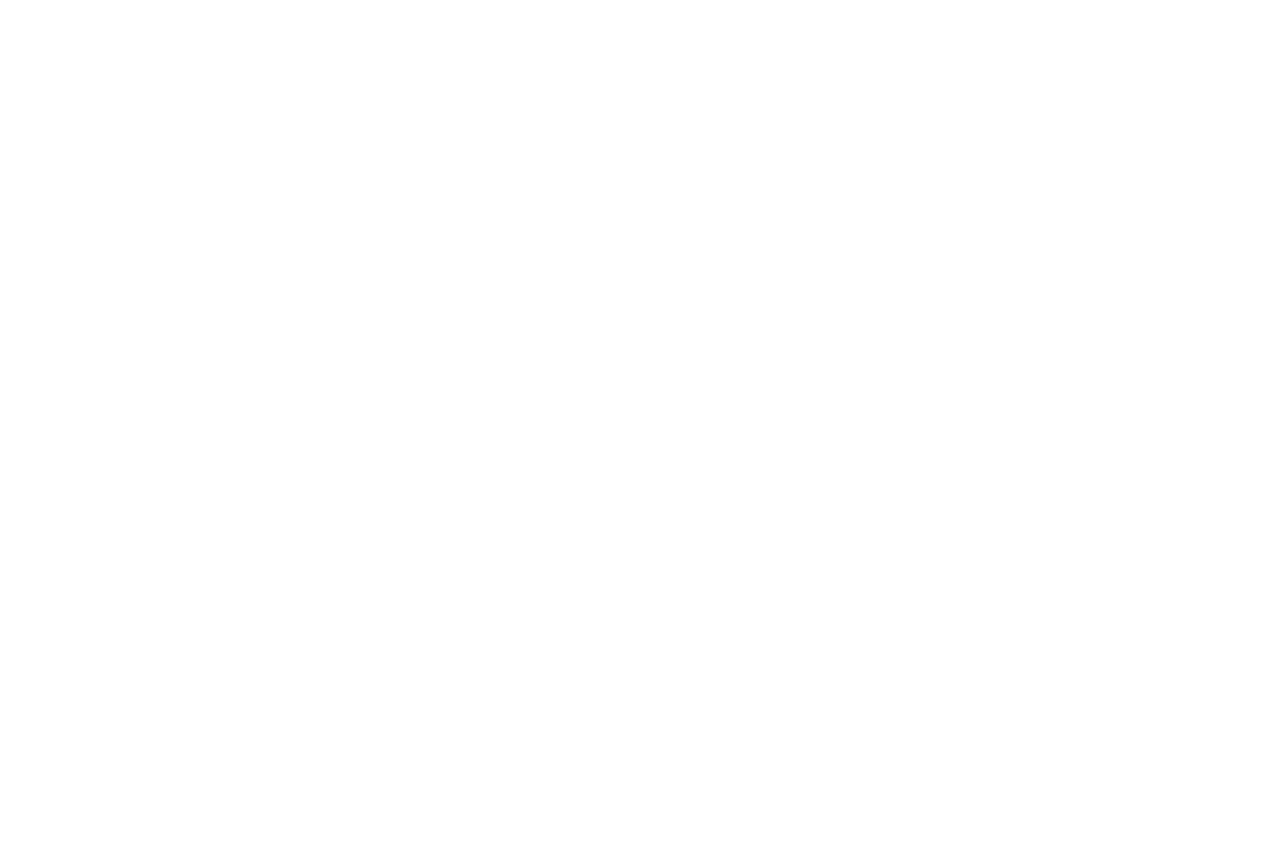
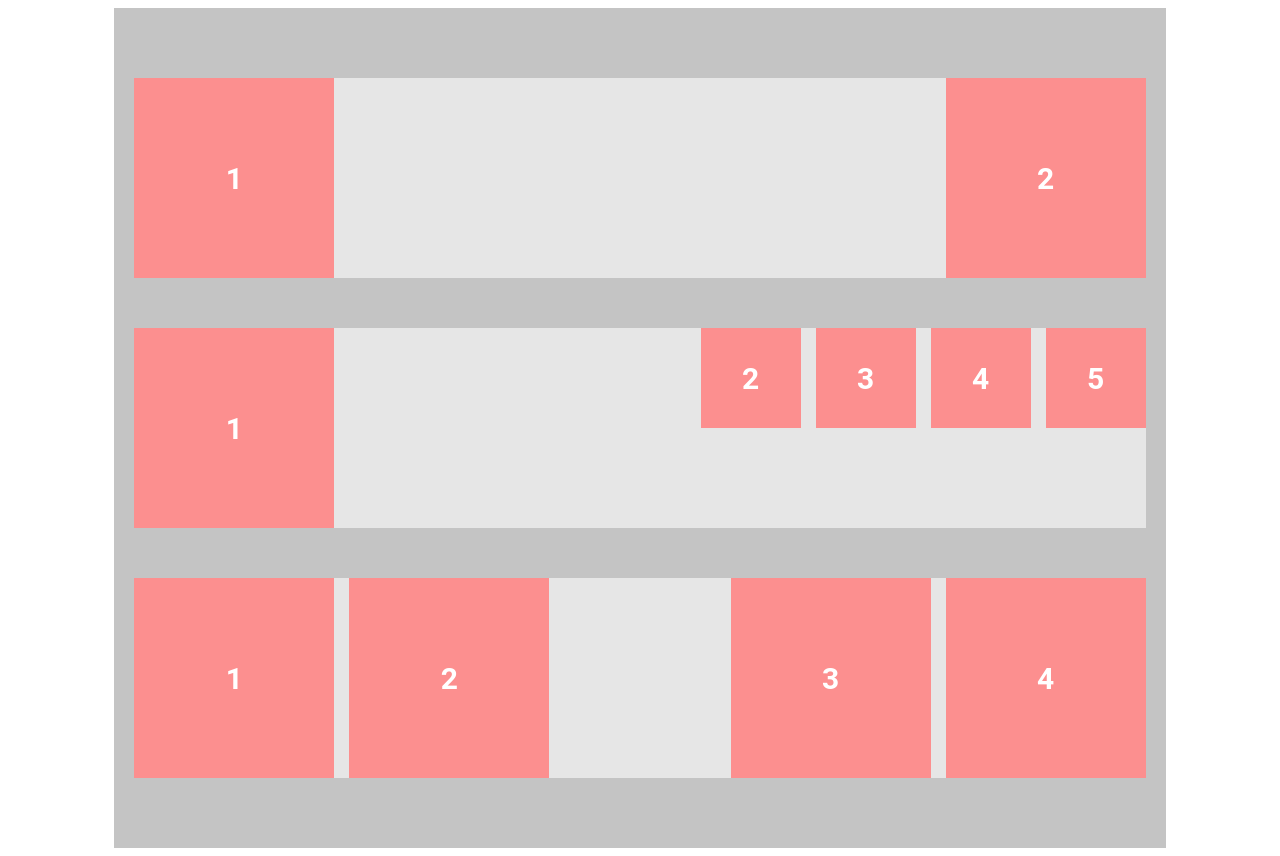
Before and after one commit to AnastasiiaFil/FE_Hillel2024, a plain HTML site: page index.html in a window 1280 px wide. Before the commit the page ends 800 px from the top, so only its background shows below. Drawn offline with Linux system fonts and the light colour scheme.

Commit message:
Added HW-6

```diff
--- a/css/styles.css
+++ b/css/styles.css
@@ -0,0 +1,60 @@
+/* Set container properties */
+.container {
+  max-width: 1440px;
+  margin: auto;
+  padding: 20px;
+  width: 80%;
+  text-align: center;
+  background-color: #c4c4c4;
+}
+
+/* Define floating row styles */
+.float_row {
+  background-color: #e6e6e6;
+  margin-top: 50px; /* Distance from the top to the dark gray block */
+  margin-bottom: 50px; /* Distance from the bottom to the next dark gray block */
+}
+
+/* Define common styles for floating elements */
+.float_right,
+.float_left {
+  width: 200px;
+  height: 200px;
+  background-color: #fc8f8f;
+  display: flex;
+  justify-content: center;
+  align-items: center;
+  font-size: 30px;
+  color: white;
+  font-weight: bold; /* Bold font */
+  font-family: "Roboto", sans-serif;
+}
+
+/* Define styles for floating element aligned to the right */
+.float_right {
+  float: right;
+  margin-left: 15px;
+}
+
+/* Define styles for floating element aligned to the left */
+.float_left {
+  float: left;
+  margin-right: 15px;
+}
+
+.float_right:last-child {
+  margin-right: 0; /* Remove right margin from the last right floating element */
+}
+
+/* Define styles for small elements */
+.small {
+  width: 100px; /* Half width */
+  height: 100px;
+}
+
+/* Create clearfix to clear floats */
+.clearfix::after {
+  content: "";
+  clear: both;
+  display: table;
+}
--- a/index.html
+++ b/index.html
@@ -4,10 +4,38 @@
 <head>
     <meta charset="UTF-8">
     <meta name="viewport" content="width=device-width, initial-scale=1.0">
-    <title>Document</title>
+    <title>Floats</title>
+    <link rel="stylesheet" href="./css/styles.css">
 </head>
 
 <body>
+    <main>
+        <section class="section">
+            <div class="container">
+                <div class="float_row clearfix">
+                    <div class="float_left"> 1 </div>
+                    <div class="float_right"> 2 </div>
+                </div>
+
+                <div class="float_row clearfix">
+                    <div class="float_left"> 1 </div>
+
+                    <div class="float_right small"> 5 </div>
+                    <div class="float_right small"> 4 </div>
+                    <div class="float_right small"> 3 </div>
+                    <div class="float_right small"> 2 </div>
+                </div>
+
+                <div class="float_row clearfix">
+                    <div class="float_left"> 1 </div>
+                    <div class="float_left"> 2 </div>
+
+                    <div class="float_right"> 4 </div>
+                    <div class="float_right"> 3 </div>
+                </div>
+            </div>
+        </section>
+    </main>
 
 </body>
 
```
